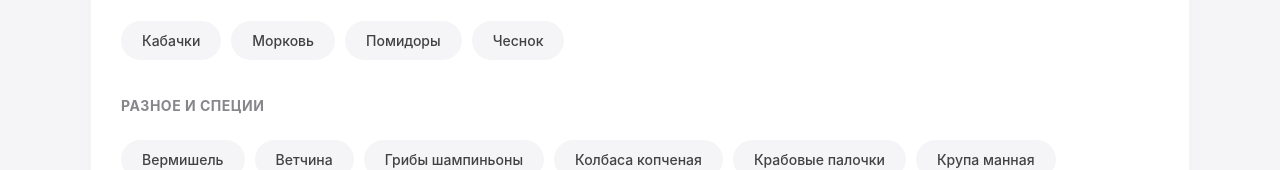
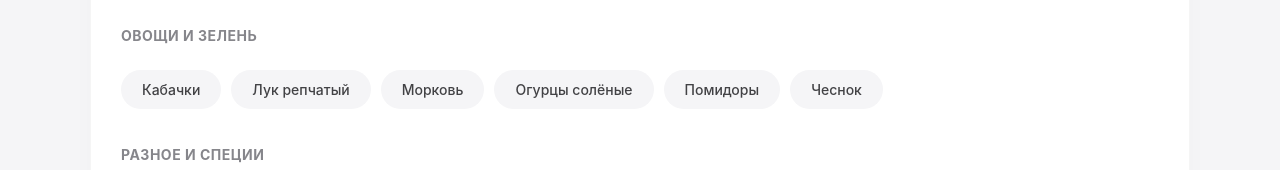
Before and after one commit to unnecesary/cooking, a plain HTML site: page index.html in a window 1280 px wide. Shown: the part 353-523 px from the top of the page. Drawn offline with Linux system fonts and the light colour scheme.

Commit message:
Add files via upload

```diff
--- a/index.html
+++ b/index.html
@@ -119,8 +119,8 @@
 
     // Списки для распределения по категориям
     const cats = {
-        base: ["Яйца", "Молоко", "Картофель", "Куриное филе", "Фарш", "Спагетти", "Рис", "Гречневая крупа", "Творог"],
-        veg: ["Помидоры", "Лук", "Морковь", "Кабачки", "Капуста", "Чеснок", "Листья салата"]
+        base: ["Яйца", "Молоко", "Картофель", "Куриное филе", "Фарш куриный", "Спагетти", "Рис", "Гречневая крупа", "Творог", "Колбаса копченая", "Сосиски"],
+        veg: ["Помидоры", "Лук репчатый", "Морковь", "Кабачки", "Капуста", "Чеснок", "Листья салата", "Огурцы солёные"]
     };
 
     const allIngredients = [...new Set(recipes.flatMap(r => r.ing))].sort();
```
